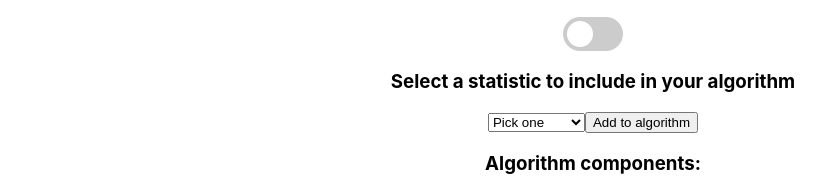
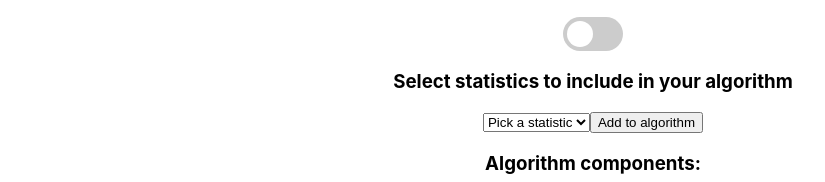
Before and after one commit to lbuckheit/thinkingFF, a React (Create React App) app: page / in a window 1280 px wide. Shown: the part 145-327 px from the top of the page, without its empty margins (47-872 px from the left). Built offline with nearby package versions, Linux system fonts and the light colour scheme.

Commit message:
got it mostly working.  Just gotta add more statistical categories

```diff
--- a/src/App.js
+++ b/src/App.js
@@ -164,16 +164,16 @@ class App extends React.Component {
   handlePositionChange(position) {
     switch (position) {
       case 'QB':
-        this.setState({selectedPositionIndex: 0, algoComponents: []})
+        this.setState({selectedPositionIndex: 0, algoComponents: [], graphingData: []})
         break
       case 'RB':
-        this.setState({selectedPositionIndex: 1, algoComponents: []})
+        this.setState({selectedPositionIndex: 1, algoComponents: [], graphingData: []})
         break
       case 'WR':
-        this.setState({selectedPositionIndex: 2, algoComponents: []})
+        this.setState({selectedPositionIndex: 2, algoComponents: [], graphingData: []})
         break
       case 'TE':
-        this.setState({selectedPositionIndex: 3, algoComponents: []})
+        this.setState({selectedPositionIndex: 3, algoComponents: [], graphingData: []})
         break
       default:
         return
--- a/src/WRWeights.js
+++ b/src/WRWeights.js
@@ -23,9 +23,9 @@ class WRWeights extends React.Component {
   render() {
     return (
       <form onSubmit={(event) => this.handleSubmit(event)}>
-        <h3>Select a statistic to include in your algorithm</h3>
+        <h3>Select statistics to include in your algorithm</h3>
         <select onChange={(e) => this.handleChange(e)}>
-          <option>Pick one</option>
+          <option>Pick a statistic</option>
           {this.props.selectedPositionArr.map(elem => <option key={elem} value={elem}>{elem}</option>)}
         </select>
         <button type='submit'>Add to algorithm</button>
```
